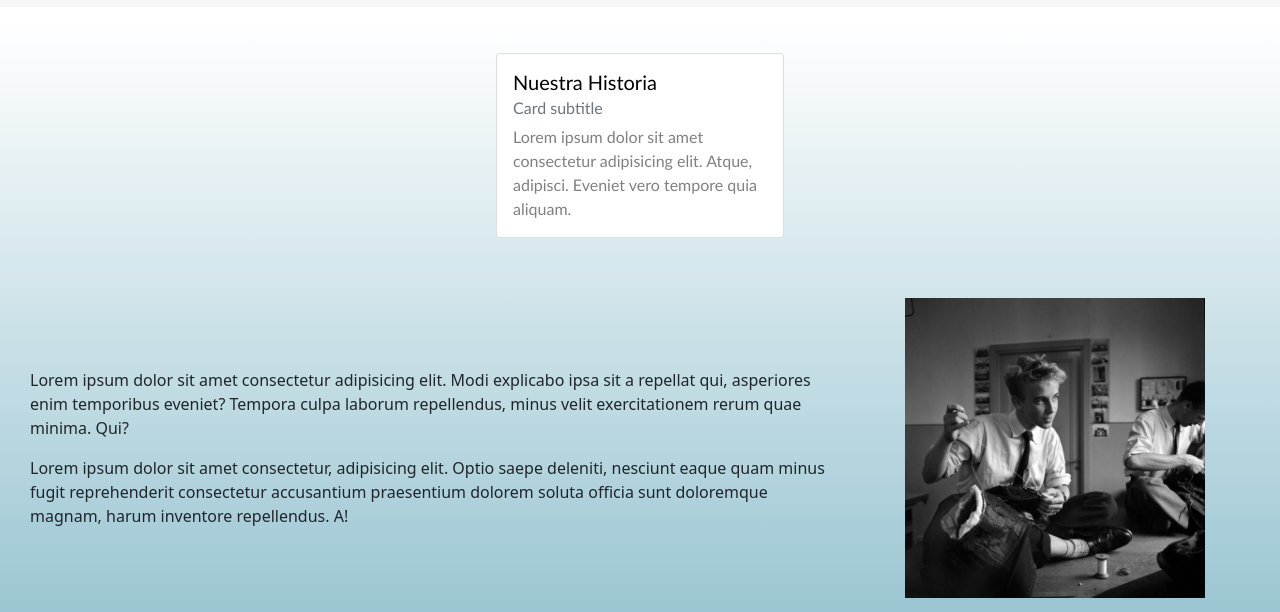
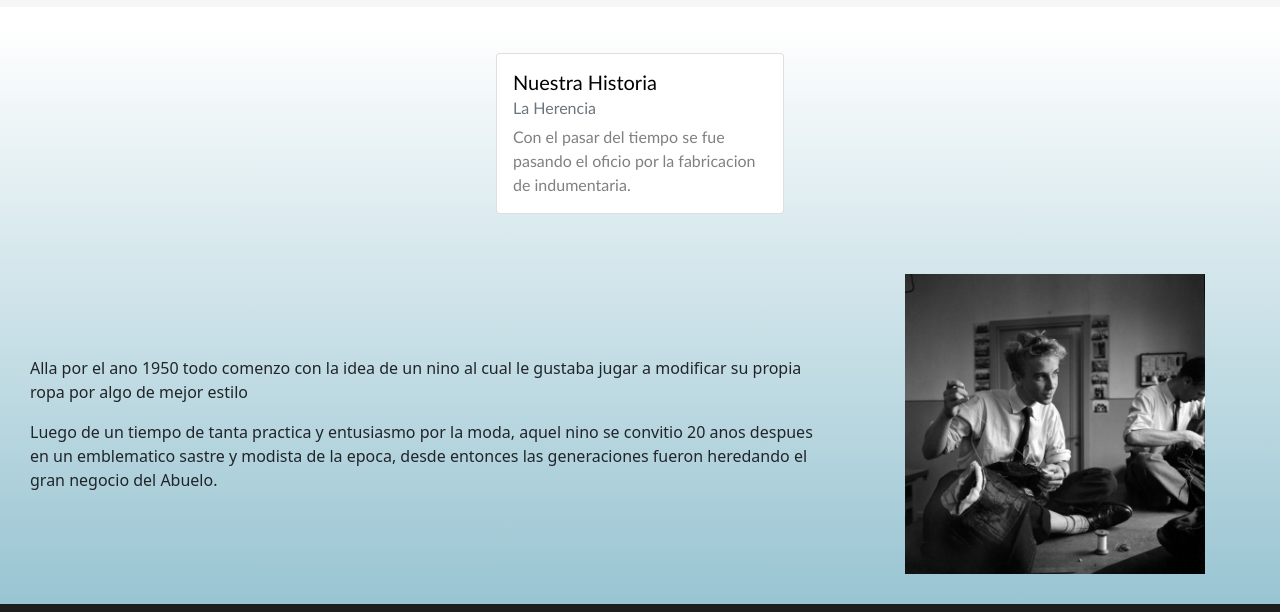
Before and after one commit to rodrigonahu/bolton-castro, a website: page page/acercade.html in a window 1280 px wide. Shown: the part 43-655 px from the top of the page. Drawn offline with nearby package versions, Linux system fonts and the light colour scheme.

Commit message:
modificacion de los textos lorem

```diff
--- a/page/acercade.html
+++ b/page/acercade.html
@@ -27,16 +27,16 @@
             <div class="card" style="width: 18rem;">
                 <div class="card-body">
                     <h5 class="card-title">Nuestra Historia</h5>
-                    <h6 class="card-subtitle mb-2 text-muted">Card subtitle</h6>
-                    <p class="card-text">Lorem ipsum dolor sit amet consectetur adipisicing elit. Atque, adipisci. Eveniet vero tempore quia aliquam.</p>
+                    <h6 class="card-subtitle mb-2 text-muted">La Herencia</h6>
+                    <p class="card-text">Con el pasar del tiempo se fue pasando el oficio por la fabricacion de indumentaria.</p>
                 </div>
             </div>
         </section>
         <section class="container-fluid">
             <div class="row d-flex align-items-lg-center">
                 <div class="col-lg-8">
-                    <p class="card-text">Lorem ipsum dolor sit amet consectetur adipisicing elit. Modi explicabo ipsa sit a repellat qui, asperiores enim temporibus eveniet? Tempora culpa laborum repellendus, minus velit exercitationem rerum quae minima. Qui?</p>
-                    <p class="card-text">Lorem ipsum dolor sit amet consectetur, adipisicing elit. Optio saepe deleniti, nesciunt eaque quam minus fugit reprehenderit consectetur accusantium praesentium dolorem soluta officia sunt doloremque magnam, harum inventore repellendus. A!</p>
+                    <p class="card-text">Alla por el ano 1950 todo comenzo  con la idea de un nino al cual le gustaba jugar a modificar su propia ropa por algo de mejor estilo</p>
+                    <p class="card-text">Luego de un tiempo de tanta practica y entusiasmo por la moda, aquel nino se convitio 20 anos despues en un emblematico sastre y modista de la epoca, desde entonces las generaciones fueron heredando el gran negocio del Abuelo.</p>
                 </div>
                 <div class="col-lg-4 text-md-center">
                     <img src="../img/sastre.jpg" alt="">
```
Also changed, not shown: index.html (+1 -1 lines).
